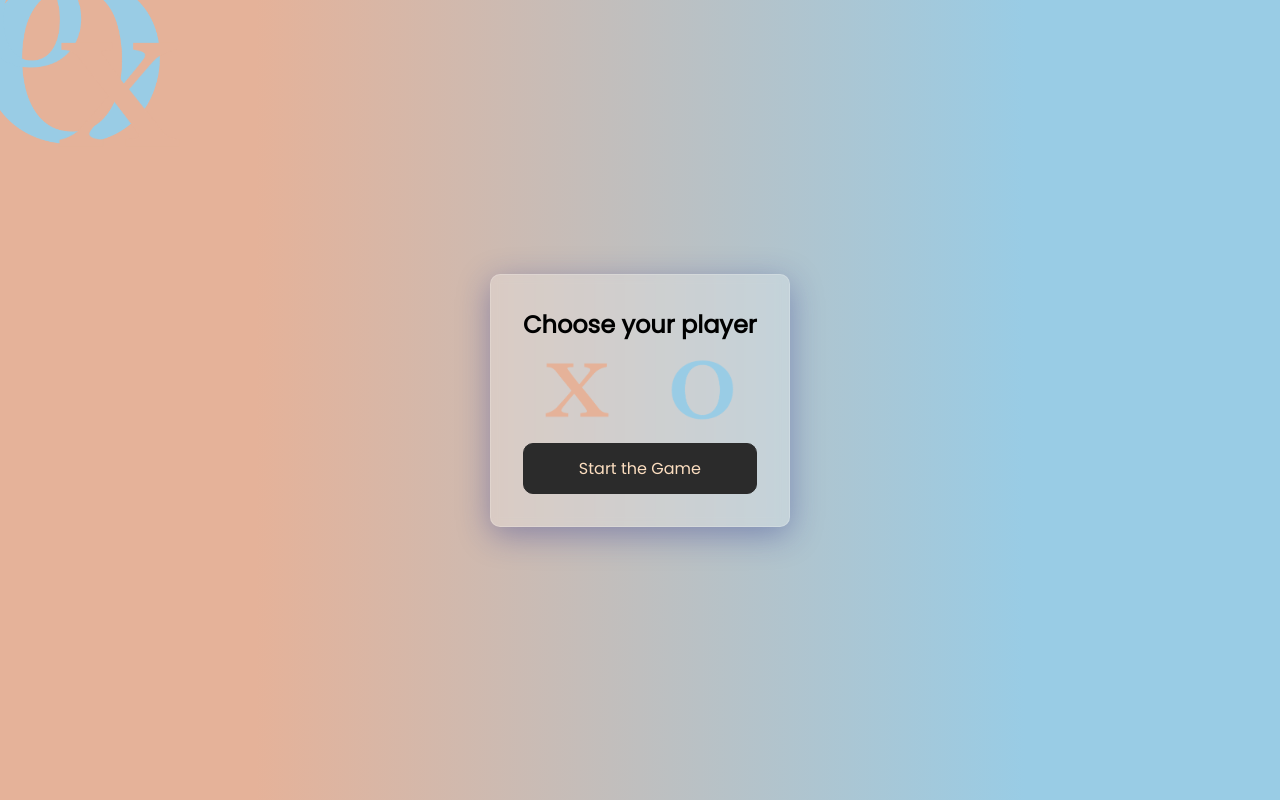
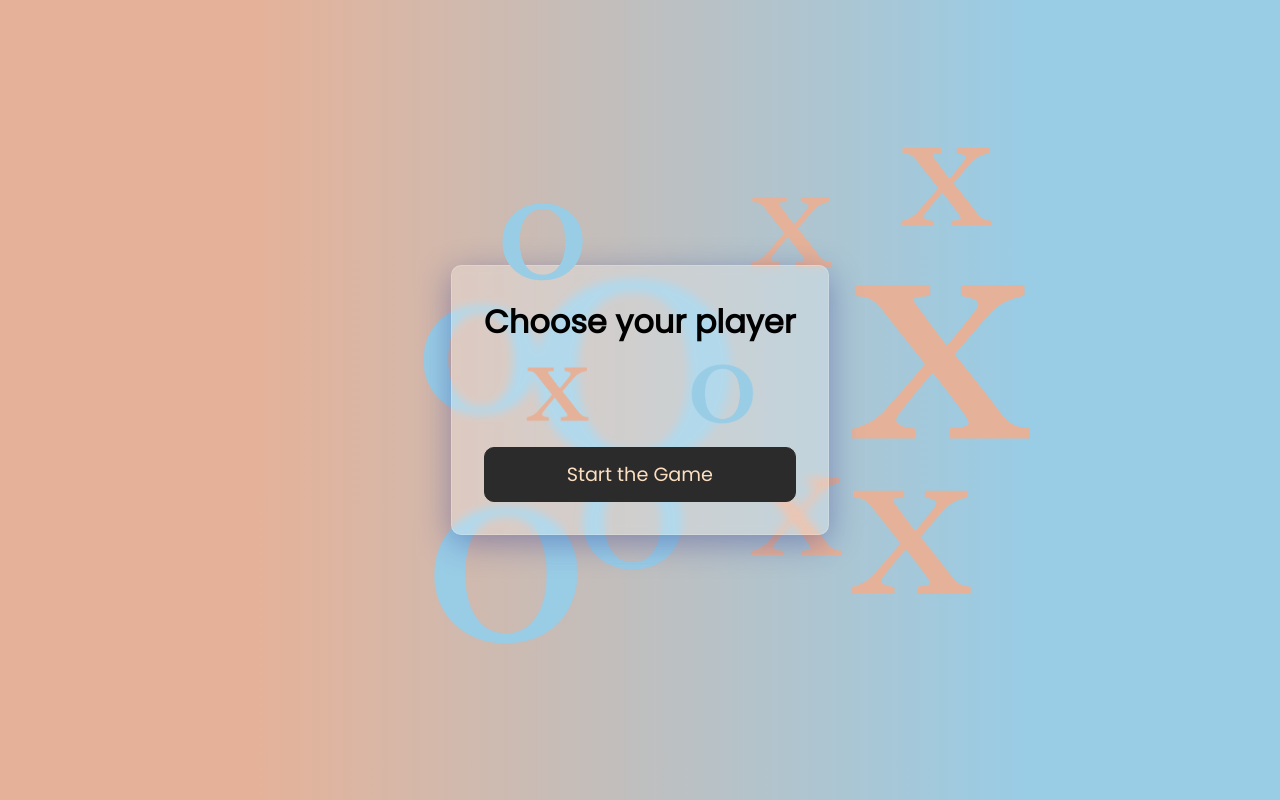
Before and after one commit to MarcPuerto/3-en-Ralla, a plain HTML site: page index.html in a window 1280 px wide. Drawn offline with Linux system fonts and the light colour scheme.

Commit message:
clean style

```diff
--- a/index.html
+++ b/index.html
@@ -12,13 +12,11 @@
 </head>
 
 <body>
-
-
     <section class="game-start-container">
         <div class="choose-player-container">
             <h1>Choose your player</h1>
+
             <div class="x-o-box">
-
                 <div class="checkbox">
                     <input type="checkbox" id="checkbox1">
                     <label for="checkbox1">
@@ -34,14 +32,20 @@
                 </div>
 
             </div>
+
             <input type="button" value="Start the Game"></button>
         </div>
 
         <img src="./img/o.png" id="o1">
-
-                <img src="./img/x.png" id="x2">
-                <img src="./img/o.png" id="o2">
-                <img src="./img/x.png" id="x3">
+        <img src="./img/o.png" id="o2">
+        <img src="./img/o.png" id="o3">
+        <img src="./img/o.png" id="o4">
+        <img src="./img/o.png" id="o5">
+        <img src="./img/x.png" id="x1">
+        <img src="./img/x.png" id="x2">
+        <img src="./img/x.png" id="x3">
+        <img src="./img/x.png" id="x4">
+        <img src="./img/x.png" id="x5">
     </section>
 
 
--- a/style.css
+++ b/style.css
@@ -1,4 +1,6 @@
 @import url('https://fonts.googleapis.com/css2?family=Poppins:wght@400&display=swap');
+
+@randomMargin: `Math.round(Math.random() * 100)`;
 
 /*
   VARIABLES DECLARATION ON ROOT
@@ -38,6 +40,9 @@ body {
     height: 100vh;
 }
 
+h1{
+    font-size: xx-large;
+}
 
 /* CONTAINER */
 
@@ -51,7 +56,7 @@ body {
 }
 
 .choose-player-container {
-    z-index: 99;
+    z-index: 90;
     padding: var(--l-pad);
     gap: var(--s-pad);
     display: flex;
@@ -84,46 +89,171 @@ body {
     height: -webkit-fill-available;
 }
 
+/*IMAGES MENU*/
 #o1 {
     height: 104px;
     width: 104px;
     z-index: 2;
-    top: -32px;
-    left: -21px;
+    top: 470px;
+    transform: rotate(20deg);
+    left: 580px;
+
+    -webkit-animation: slide-in-blurred-top 1.1s cubic-bezier(0.230, 1.000, 0.320, 1.000) 1.1s both;
+    animation: slide-in-blurred-top 1.1s cubic-bezier(0.230, 1.000, 0.320, 1.000) 1.1s both;
 }
 
 #o2 {
-    height: 184px;
-    width: 184px;
-    z-index: 1;
-    top: -32px;
-    left: -21px;
+    height: 204px;
+    width: 204px;
+    z-index: 2;
+    top: 270px;
+    transform: rotate(90deg);
+    left: 530px;
+
+    -webkit-animation: slide-in-blurred-top 1.4s cubic-bezier(0.230, 1.000, 0.320, 1.000) 1.4s both;
+    animation: slide-in-blurred-top 1.4s cubic-bezier(0.230, 1.000, 0.320, 1.000) 1.4s both;
 }
 
+#o3 {
+    height: 84px;
+    width: 84px;
+    z-index: 99;
+    top: 200px;
+    transform: rotate(40deg);
+    left: 500px;
+
+    -webkit-animation: slide-in-blurred-top 1.9s cubic-bezier(0.230, 1.000, 0.320, 1.000) 1.9s both;
+    animation: slide-in-blurred-top 1.9s cubic-bezier(0.230, 1.000, 0.320, 1.000) 1.9s both;
+}
+
+#o4 {
+    height: 150px;
+    width: 150px;
+    z-index: 2;
+    top: 500px;
+    transform: rotate(50deg);
+    left: 430px;
+
+    -webkit-animation: slide-in-blurred-top 1s cubic-bezier(0.230, 1.000, 0.320, 1.000) 1s both;
+	        animation: slide-in-blurred-top 1s cubic-bezier(0.230, 1.000, 0.320, 1.000) 1s both;
+}
+
+#o5 {
+    height: 120px;
+    width: 120px;
+    z-index: 2;
+    top: 300px;
+    transform: rotate(70deg);
+    left: 420px;
+
+    -webkit-animation: slide-in-blurred-top 1.8s cubic-bezier(0.230, 1.000, 0.320, 1.000) 1.8s both;
+	        animation: slide-in-blurred-top 1.8s cubic-bezier(0.230, 1.000, 0.320, 1.000) 1.8s both;
+}
 
 #x1 {
     height: 184px;
     width: 184px;
-    z-index: 1;
-    top: 32px;
-    left: 21px;
+    z-index: 2;
+    top: 270px;
+    transform: rotate(210deg);
+    left: 850px;
+
+    -webkit-animation: slide-in-blurred-top 1s cubic-bezier(0.230, 1.000, 0.320, 1.000) 1s both;
+    animation: slide-in-blurred-top 1s cubic-bezier(0.230, 1.000, 0.320, 1.000) 1s both;
 }
 
 #x2 {
-    height: 125px;
-    width: 125px;
+    height: 94px;
+    width: 94px;
     z-index: 2;
-    top: 32px;
-    left: 58px;
+    top: 470px;
+    transform: rotate(10deg);
+    left: 750px;
+
+    -webkit-animation: slide-in-blurred-top 1.9s cubic-bezier(0.230, 1.000, 0.320, 1.000) 1.9s both;
+	        animation: slide-in-blurred-top 1.9s cubic-bezier(0.230, 1.000, 0.320, 1.000) 1.9s both;
+
 }
 
 #x3 {
-    height: 54px;
-    width: 54px;
+    height: 124px;
+    width: 124px;
+    z-index: 99;
+    top: 480px;
+    transform: rotate(-50deg);
+    left: 850px;
+
+    -webkit-animation: slide-in-blurred-top 1.5s cubic-bezier(0.230, 1.000, 0.320, 1.000) 1.5s both;
+	        animation: slide-in-blurred-top 1.5s cubic-bezier(0.230, 1.000, 0.320, 1.000) 1.5s both;
+}
+
+#x4 {
+    height: 94px;
+    width: 94px;
     z-index: 1;
-    top: -32px;
-    left: -85px;
+    top: 140px;
+    transform: rotate(-120deg);
+    left: 900px;
+
+    -webkit-animation: slide-in-blurred-top 1.2s cubic-bezier(0.230, 1.000, 0.320, 1.000) 1.2s both;
+    animation: slide-in-blurred-top 1.2s cubic-bezier(0.230, 1.000, 0.320, 1.000) 1.2s both;
 }
+
+#x5 {
+    height: 84px;
+    width: 84px;
+    z-index: 1;
+    top: 190px;
+    transform: rotate(100deg);
+    left: 750px;
+
+   -webkit-animation: slide-in-blurred-top 1s cubic-bezier(0.230, 1.000, 0.320, 1.000) 1s both;
+	        animation: slide-in-blurred-top 1s cubic-bezier(0.230, 1.000, 0.320, 1.000) 1s both;
+}
+
+
+@-webkit-keyframes slide-in-blurred-top {
+    0% {
+      -webkit-transform: translateY(-1000px) scaleY(2.5) scaleX(0.2);
+              transform: translateY(-1000px) scaleY(2.5) scaleX(0.2);
+      -webkit-transform-origin: 50% 0%;
+              transform-origin: 50% 0%;
+      -webkit-filter: blur(40px);
+              filter: blur(40px);
+      opacity: 0;
+    }
+    100% {
+      -webkit-transform: translateY(0) scaleY(1) scaleX(1) ;
+              transform: translateY(0) scaleY(1) scaleX(1) ;
+      -webkit-transform-origin: 50% 50%;
+              transform-origin: 50% 50%;
+      -webkit-filter: blur(0);
+              filter: blur(0);
+      opacity: 0.8;
+    }
+  }
+
+  @keyframes slide-in-blurred-top {
+    0% {
+      -webkit-transform: translateY(-1000px) scaleY(2.5) scaleX(0.2);
+              transform: translateY(-1000px) scaleY(2.5) scaleX(0.2);
+      -webkit-transform-origin: 50% 0%;
+              transform-origin: 50% 0%;
+      -webkit-filter: blur(40px);
+              filter: blur(40px);
+      opacity: 0;
+    }
+    100% {
+      -webkit-transform: translateY(0) scaleY(1) scaleX(1) ;
+              transform: translateY(0) scaleY(1) scaleX(1) ;
+      -webkit-transform-origin: 50% 50%;
+              transform-origin: 50% 50%;
+      -webkit-filter: blur(0);
+              filter: blur(0);
+      opacity: 1;
+    }
+  }
+
 
 @-webkit-keyframes roll-in-left {
     0% {
@@ -162,7 +292,7 @@ input[type="button"] {
     color: var(--main4);
     padding: 12px 50px;
     font-size: 16px;
-    font-size: 1rem;
+    font-size: 1.2rem;
     margin-top: 5px;
     display: block;
     cursor: pointer;
```
